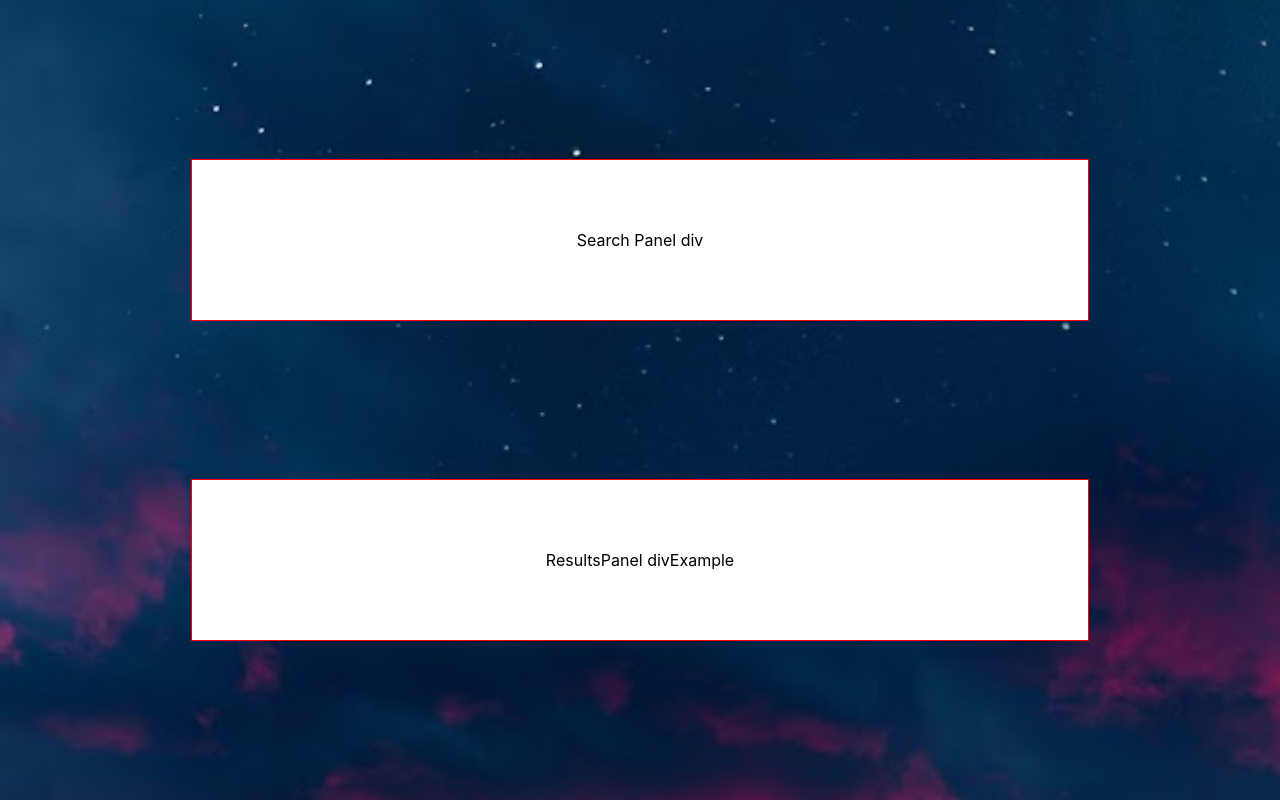
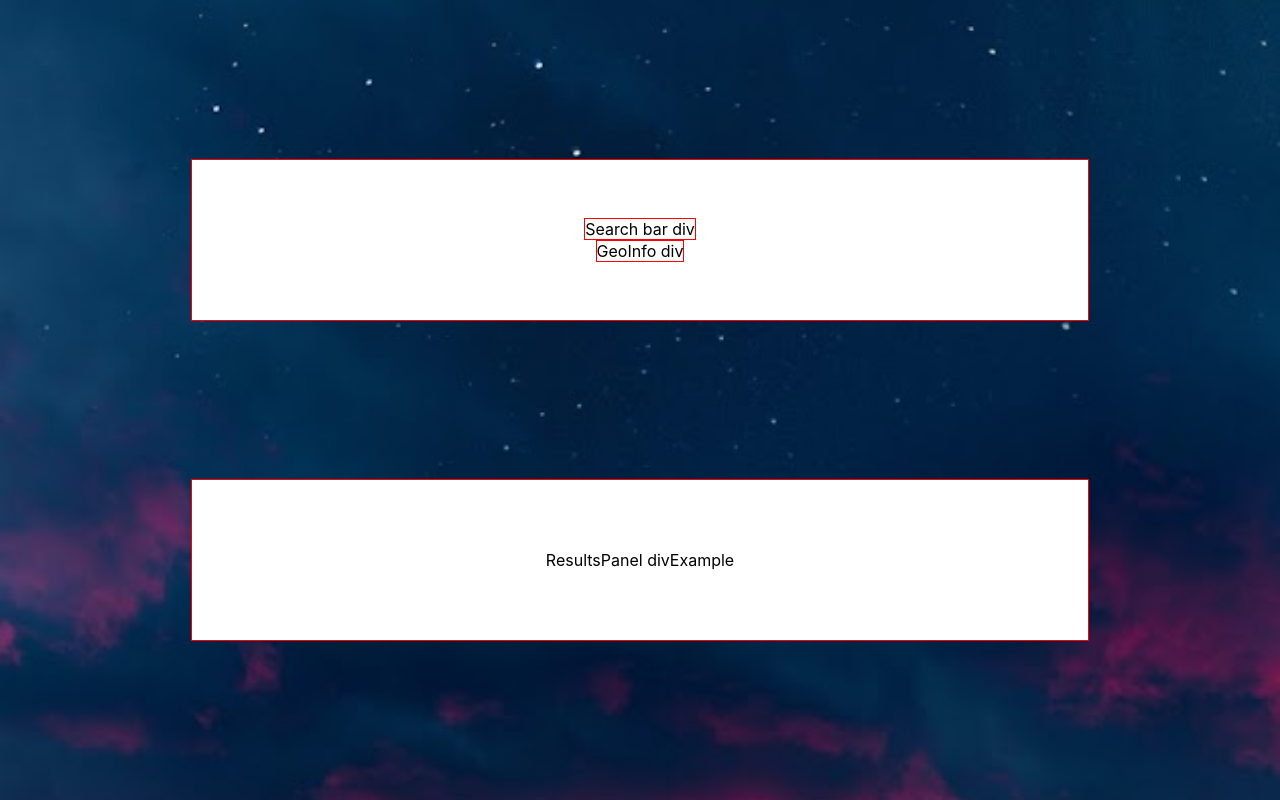
Before and after one commit to katfay/kats-weather-site-react, a React (Create React App) app: page / in a window 1280 px wide. Built offline with nearby package versions, Linux system fonts and the light colour scheme.

Commit message:
Insert containers for search and geo

```diff
--- /dev/null
+++ b/src/GeoInfo.js
@@ -0,0 +1,5 @@
+import "./GeoInfo.css";
+
+export default function GeoInfo() {
+  return <div className="Search">GeoInfo div</div>;
+}
--- /dev/null
+++ b/src/Search.css
@@ -0,0 +1,3 @@
+.Search {
+  border: solid 1px red;
+}
--- /dev/null
+++ b/src/Search.js
@@ -0,0 +1,5 @@
+import "./Search.css";
+
+export default function Search() {
+  return <div className="Search">Search bar div</div>;
+}
--- a/src/SearchPanel.css
+++ b/src/SearchPanel.css
@@ -4,6 +4,7 @@
 
 .SearchPanel {
   display: flex;
+  flex-direction: column;
   justify-content: center;
   align-items: center;
   min-width: 70vw;
--- a/src/SearchPanel.js
+++ b/src/SearchPanel.js
@@ -1,7 +1,17 @@
+import Search from "./Search.js";
+import GeoInfo from "./GeoInfo.js";
+
 import "./SearchPanel.css";
 
 export default function SearchPanel() {
   return (
-    <div className="SearchPanel">{/* <InfoPanel /> */}Search Panel div</div>
+    <div className="SearchPanel">
+      <div>
+        <Search />
+      </div>
+      <div>
+        <GeoInfo />
+      </div>
+    </div>
   );
 }
```
Also changed, not shown: src/GeoInfo.css (added).
